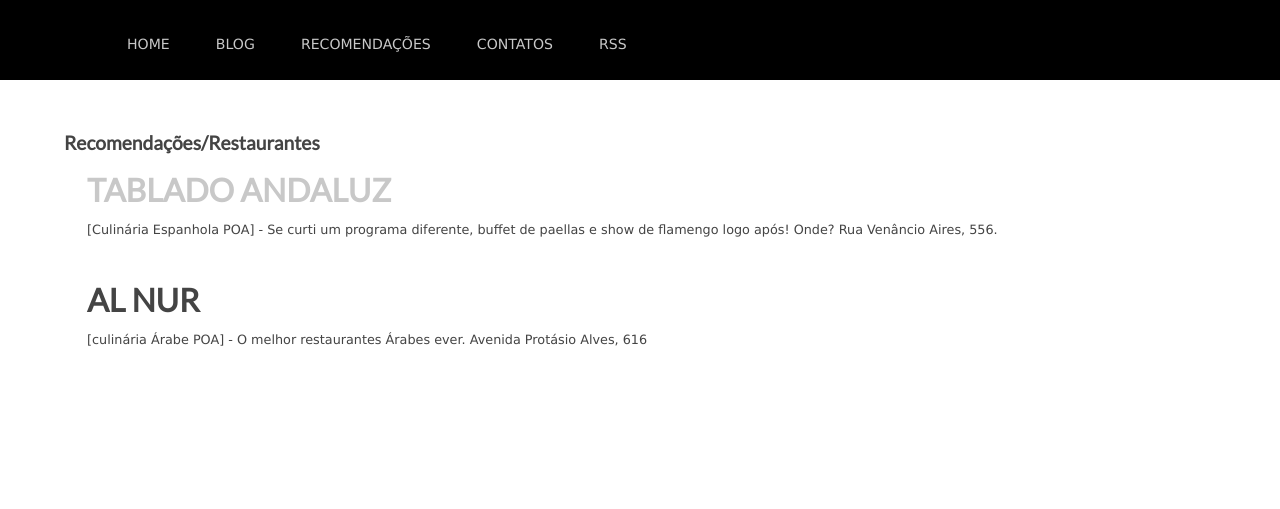
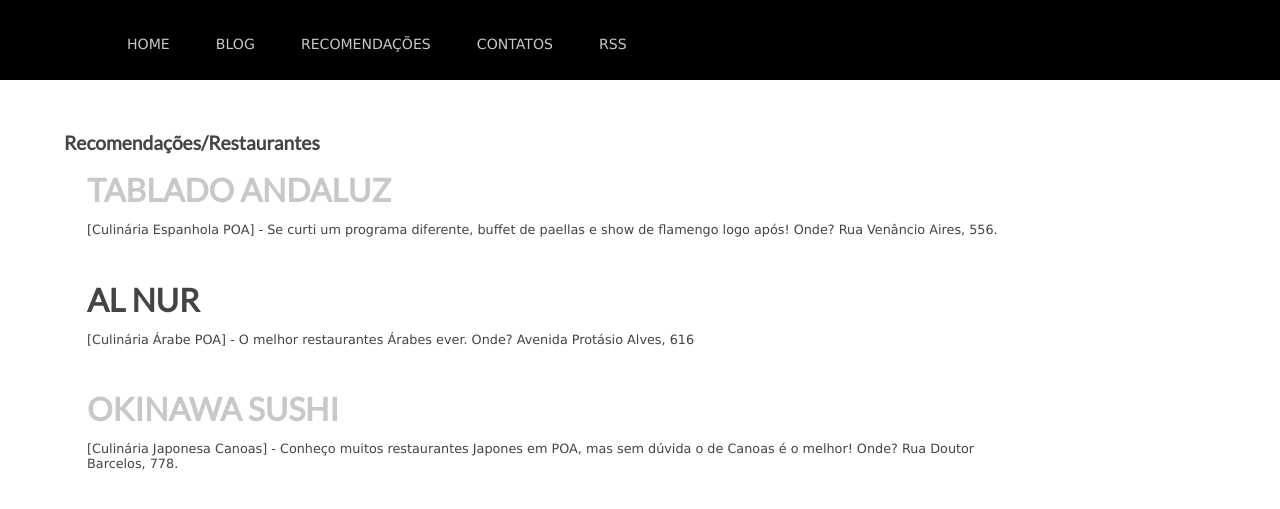
Before and after one commit to rgarbin/rgarbin.github.com, a Jekyll site: the page built from references/food.html, in a window 1280 px wide. Shown: the top 509 px of the page. Built offline with Jekyll 4.4.1, drawn with Linux system fonts in a browser that asks for light colours; comment, search, counter and statistics services are not loaded.

Commit message:
adjusts link for Okinawa Sushi reference

```diff
--- a/references/food.html
+++ b/references/food.html
@@ -12,6 +12,12 @@ title: Recomendações de Restaurantes
 <article>
     <div class="post">
       <h3>Al Nur</h3>
-      <p>[culinária Árabe POA] - O melhor restaurantes Árabes ever. Avenida Protásio Alves, 616</p>
+      <p>[Culinária Árabe POA] - O melhor restaurantes Árabes ever. Onde? Avenida Protásio Alves, 616</p>
     </div>
 </article>
+<article>
+    <div class="post">
+      <h3><a href="https://www.facebook.com/sushiokinawa" alt="Okinawa Sushi" target="_blank">Okinawa Sushi</a></h3>
+      <p>[Culinária Japonesa Canoas] - Conheço muitos restaurantes Japones em POA, mas sem dúvida o de Canoas é o melhor! Onde? Rua Doutor Barcelos, 778. </p>
+    </div>
+</article>
```
